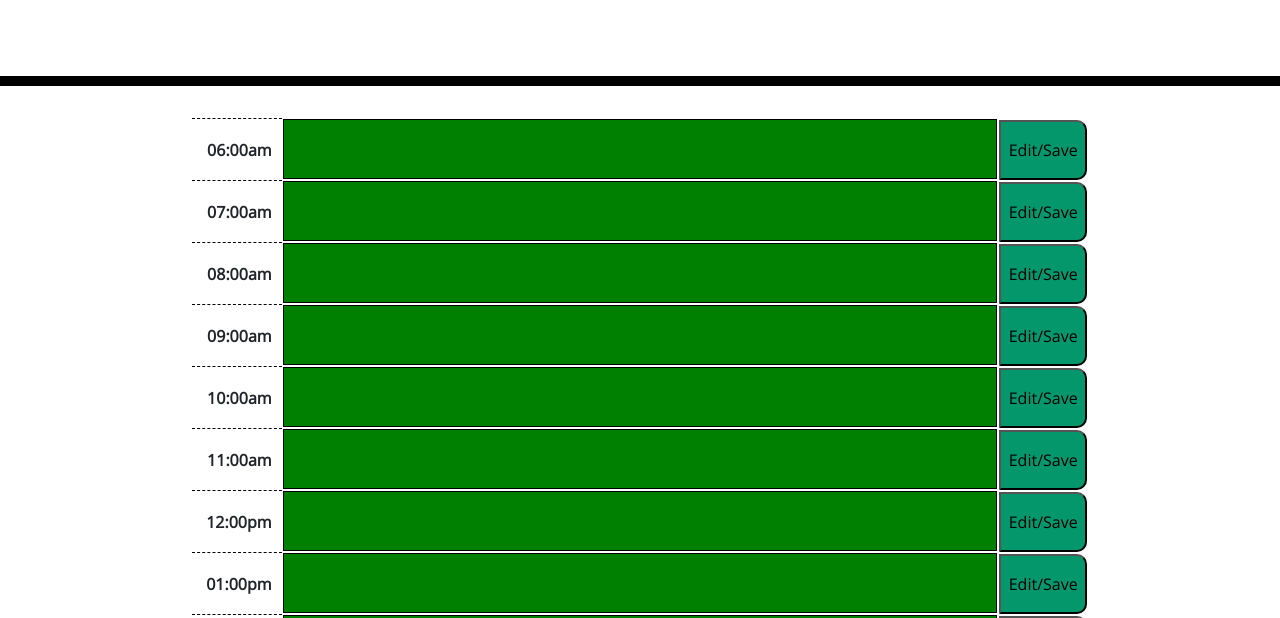
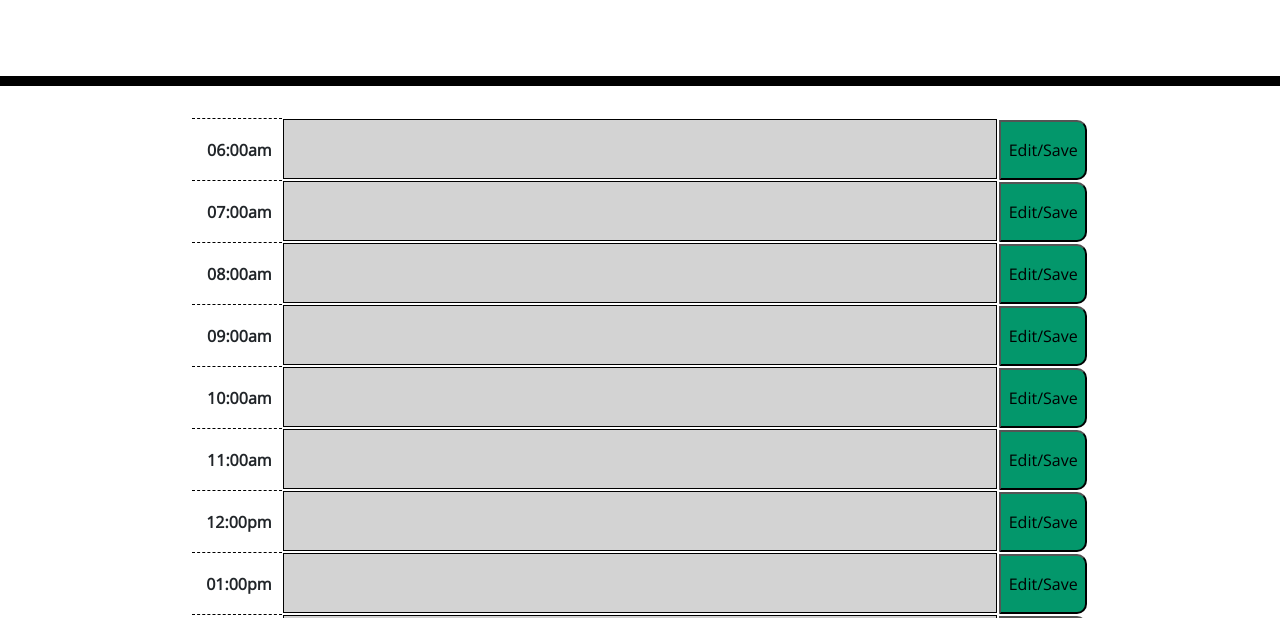
Before and after one commit to Noah456/Homework5, a plain HTML site: page index.html in a window 1280 px wide. Shown: the part 182-800 px from the top of the page. Drawn offline with nearby package versions, Linux system fonts and the light colour scheme.

Commit message:
finalcommit2

```diff
--- a/script.js
+++ b/script.js
@@ -44,7 +44,7 @@ for(i = 0; i < hours; i++){
         input.setAttribute("style", "background-color: red;");
     }
     else if(hour < inputId[i]){
-        input.setAttribute("style", "background-color: green;");
+        input.setAttribute("style", "background-color: lightgrey;");
     }
     else{
         input.setAttribute("style", "background-color: whitesmoke");
--- a/style.css
+++ b/style.css
@@ -5,7 +5,7 @@ body {
   }
 
   textarea{
-    background: transparent;
+    background: whitesmoke;
     border: none;
     resize: none;
     color: #000000;
@@ -53,7 +53,7 @@ body {
   }
 
   .future {
-    background-color: #77dd77;
+    background-color: whitesmoke;
     color: white;
   }
 
```
